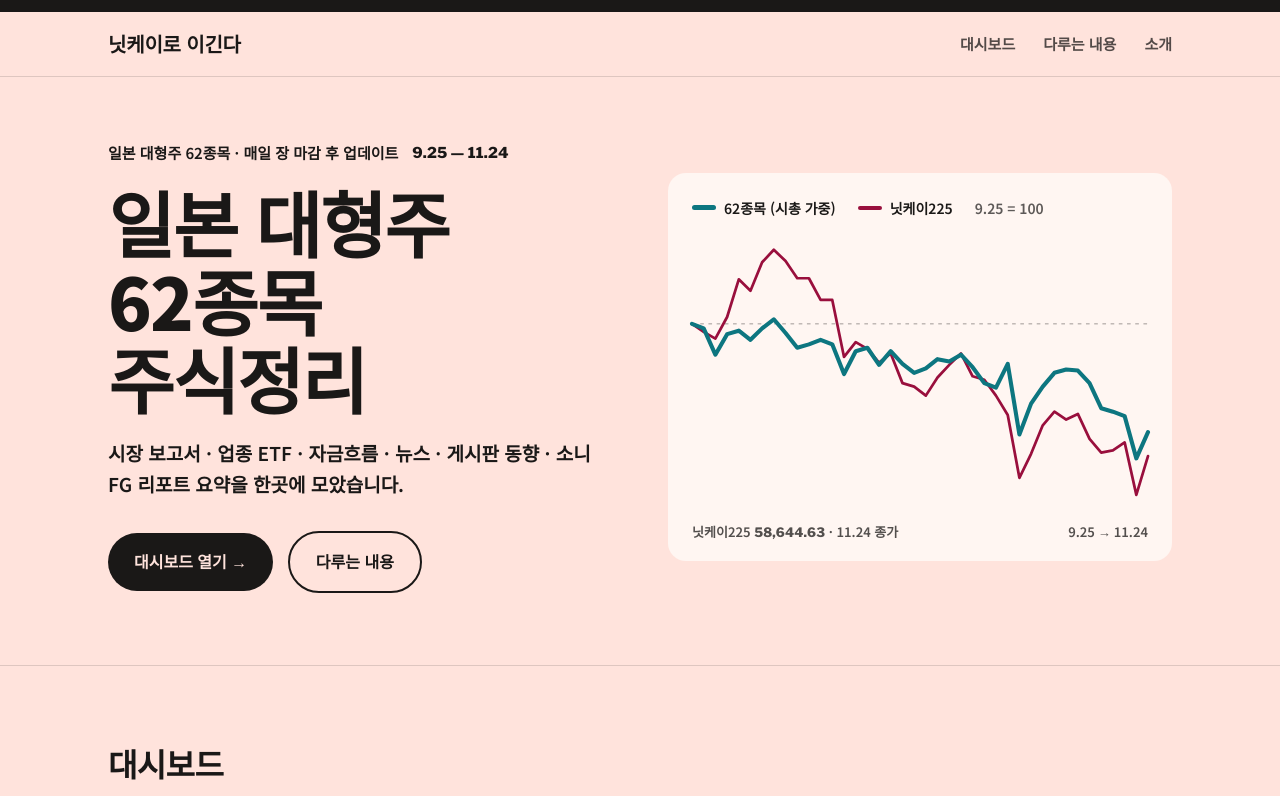
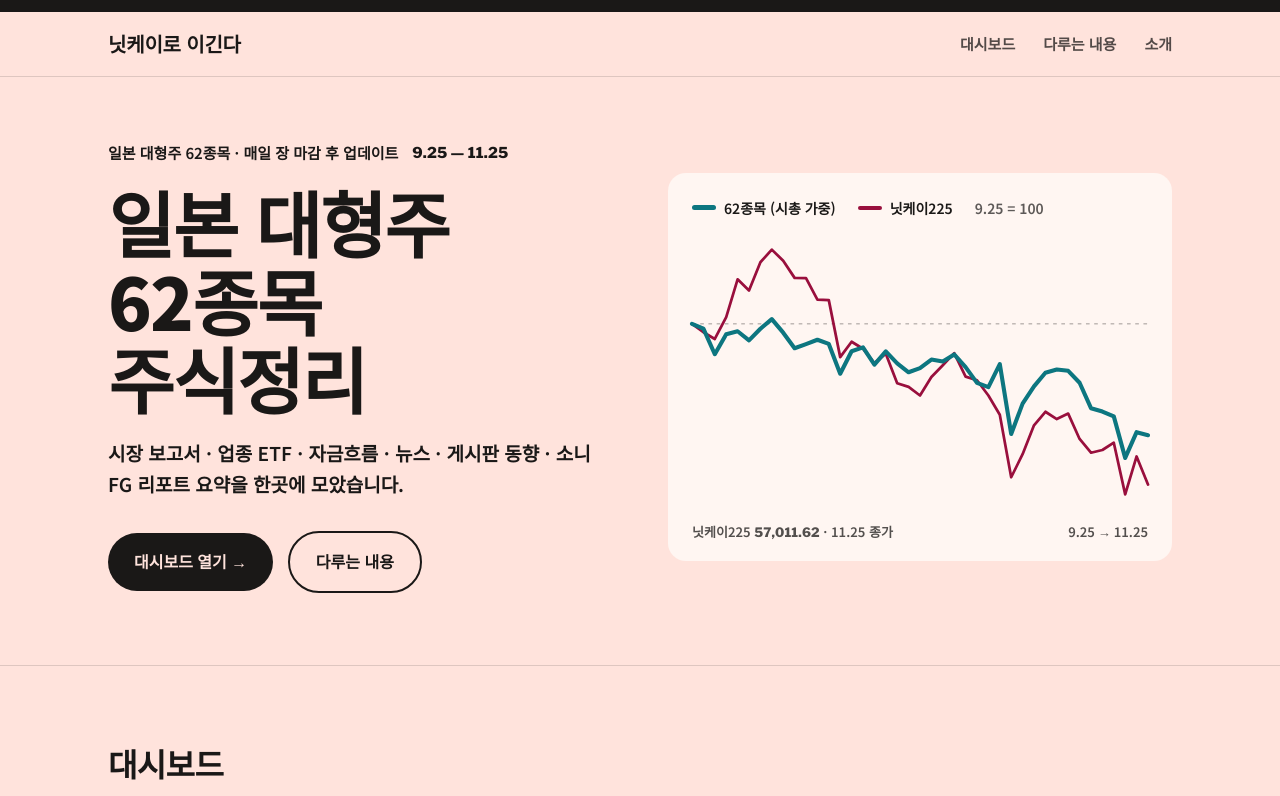
Before and after one commit to ppsy0478-maker/ppsy0478-maker.github.io, a plain HTML site: page index.html in a window 1280 px wide. Shown: the top 796 px of the page. Drawn offline with nearby package versions, Linux system fonts and the light colour scheme.

Commit message:
Update site to 2026-11-25 close
Co-Authored-By: Claude Opus 5.5 <noreply@anthropic.com>
Claude-Session: https://claude.ai/code/session_012K8zukwifRCcXLoXTCJN2E

```diff
--- a/index.html
+++ b/index.html
@@ -101,7 +101,7 @@
   <div class="wrap">
     <div class="hero">
       <div>
-        <div class="kicker"><span>일본 대형주 62종목 · 매일 장 마감 후 업데이트</span><span class="num">9.25 — 11.24</span></div>
+        <div class="kicker"><span>일본 대형주 62종목 · 매일 장 마감 후 업데이트</span><span class="num">9.25 — 11.25</span></div>
         <h1>일본 대형주<br>62종목<br>주식정리</h1>
         <p class="lede">시장 보고서 · 업종 ETF · 자금흐름 · 뉴스 · 게시판 동향 · 소니FG 리포트 요약을 한곳에 모았습니다.</p>
         <a class="cta" href="https://claude.ai/artifact/KzNsgAuNLyz6s6Lr3NP92X" target="_blank" rel="noopener">대시보드 열기 →</a>
@@ -114,12 +114,12 @@
           <span><i class="sw" style="background:var(--wine);height:4px"></i>닛케이225</span>
           <span style="opacity:.7">9.25 = 100</span>
         </div>
-        <svg viewBox="0 -4 500 308" role="img" aria-label="9.25를 100으로 맞춘 62종목 지수(시가총액 가중)와 닛케이225의 9.25~11.24 흐름">
-          <line x1="0" x2="500" y1="100" y2="100" stroke="#1a1817" stroke-width="1" stroke-dasharray="4 5" opacity=".45"/>
-          <polyline points="0.0,100.0 12.8,108.8 25.6,116.2 38.5,92.5 51.3,51.2 64.1,63.7 76.9,32.5 89.7,18.8 102.6,31.2 115.4,50.0 128.2,50.0 141.0,73.8 153.8,73.8 166.7,136.3 179.5,120.0 192.3,127.5 205.1,142.5 217.9,132.5 230.8,165.0 243.6,168.8 256.4,178.7 269.2,158.8 282.1,145.0 294.9,132.5 307.7,157.5 320.5,161.3 333.3,178.7 346.2,200.0 359.0,268.8 371.8,242.5 384.6,211.3 397.4,196.3 410.3,205.0 423.1,198.8 435.9,226.2 448.7,241.2 461.5,238.7 474.4,230.0 487.2,287.5 500.0,245.0" fill="none" stroke="#990f3d" stroke-width="3" stroke-linejoin="round" stroke-linecap="round"/>
-          <polyline points="0.0,100.0 12.8,105.0 25.6,133.8 38.5,111.3 51.3,107.5 64.1,117.5 76.9,105.0 89.7,95.0 102.6,110.0 115.4,126.2 128.2,122.5 141.0,117.5 153.8,122.5 166.7,155.0 179.5,130.0 192.3,126.2 205.1,145.0 217.9,130.0 230.8,143.8 243.6,153.7 256.4,148.8 269.2,138.7 282.1,141.2 294.9,133.8 307.7,147.5 320.5,165.0 333.3,170.0 346.2,143.8 359.0,221.3 371.8,187.5 384.6,168.8 397.4,153.7 410.3,150.0 423.1,151.2 435.9,165.0 448.7,192.5 461.5,196.3 474.4,201.2 487.2,247.5 500.0,218.8" fill="none" stroke="#0d7680" stroke-width="4.5" stroke-linejoin="round" stroke-linecap="round"/>
+        <svg viewBox="0 -4 500 308" role="img" aria-label="9.25를 100으로 맞춘 62종목 지수(시가총액 가중)와 닛케이225의 9.25~11.25 흐름">
+          <line x1="0" x2="500" y1="100.0" y2="100.0" stroke="#1a1817" stroke-width="1" stroke-dasharray="4 5" opacity=".45"/>
+          <polyline points="0.0,100.0 12.5,109.2 25.0,116.6 37.5,92.7 50.0,51.2 62.5,63.4 75.0,32.5 87.5,18.6 100.0,30.8 112.5,49.6 125.0,49.8 137.5,73.4 150.0,74.0 162.5,136.5 175.0,119.6 187.5,127.3 200.0,143.1 212.5,132.8 225.0,165.1 237.5,169.1 250.0,178.6 262.5,158.3 275.0,145.4 287.5,132.1 300.0,157.9 312.5,161.8 325.0,178.6 337.5,199.6 350.0,268.2 362.5,242.9 375.0,211.2 387.5,196.4 400.0,204.4 412.5,198.4 425.0,226.2 437.5,241.3 450.0,238.3 462.5,230.3 475.0,287.0 487.5,245.4 500.0,276.2" fill="none" stroke="#990f3d" stroke-width="3" stroke-linejoin="round" stroke-linecap="round"/>
+          <polyline points="0.0,100.0 12.5,105.3 25.0,133.3 37.5,111.3 50.0,108.1 62.5,118.1 75.0,105.4 87.5,94.8 100.0,109.7 112.5,126.8 125.0,122.2 137.5,117.4 150.0,122.0 162.5,154.7 175.0,130.0 187.5,125.8 200.0,144.8 212.5,130.2 225.0,143.3 237.5,153.1 250.0,148.5 262.5,139.2 275.0,141.3 287.5,133.6 300.0,147.5 312.5,164.7 325.0,169.4 337.5,144.1 350.0,220.8 362.5,187.5 375.0,168.5 387.5,153.6 400.0,150.0 412.5,151.5 425.0,164.6 437.5,192.5 450.0,196.2 462.5,201.5 475.0,247.0 487.5,218.8 500.0,222.1" fill="none" stroke="#0d7680" stroke-width="4.5" stroke-linejoin="round" stroke-linecap="round"/>
         </svg>
-        <div class="chartfoot"><span>닛케이225 <b class="num">58,644.63</b> · 11.24 종가</span><span>9.25 → 11.24</span></div>
+        <div class="chartfoot"><span>닛케이225 <b class="num">57,011.62</b> · 11.25 종가</span><span>9.25 → 11.25</span></div>
       </div>
     </div>
   </div>
```
